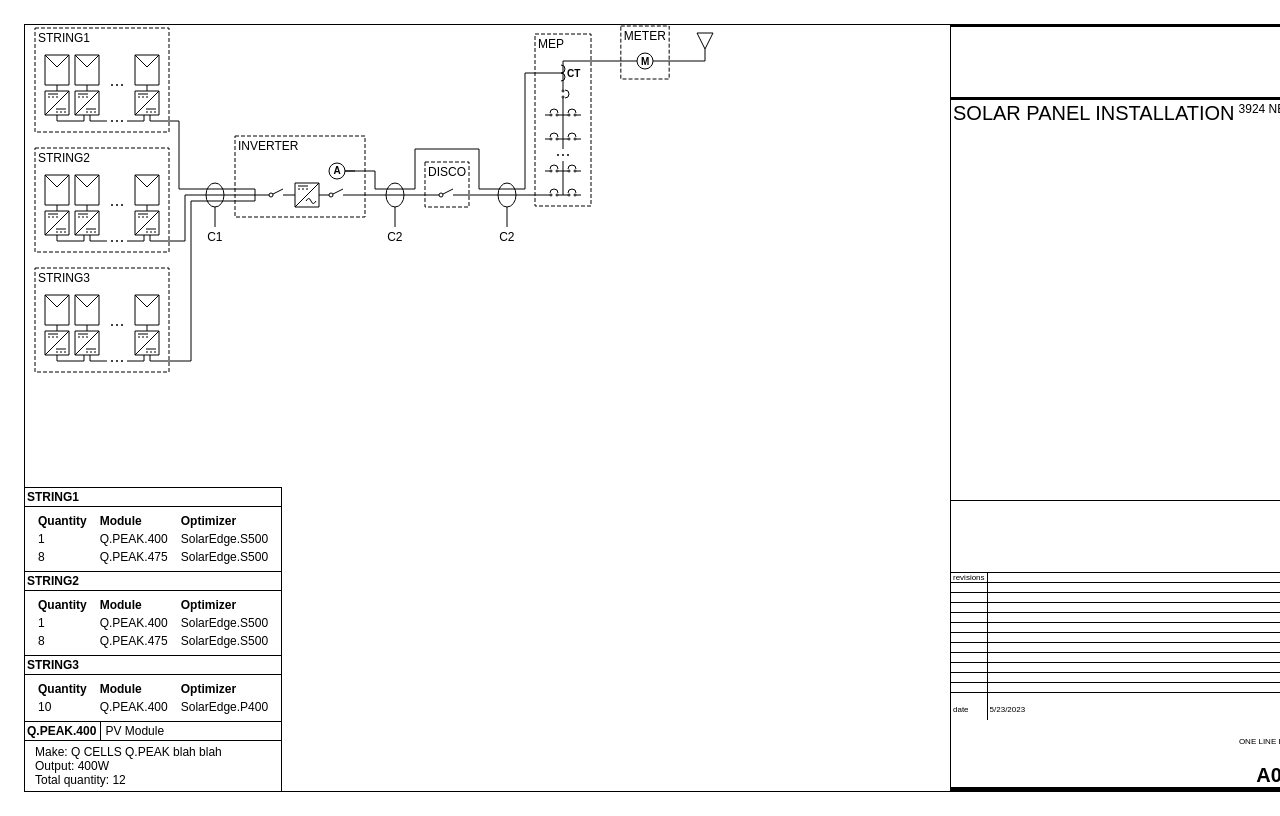
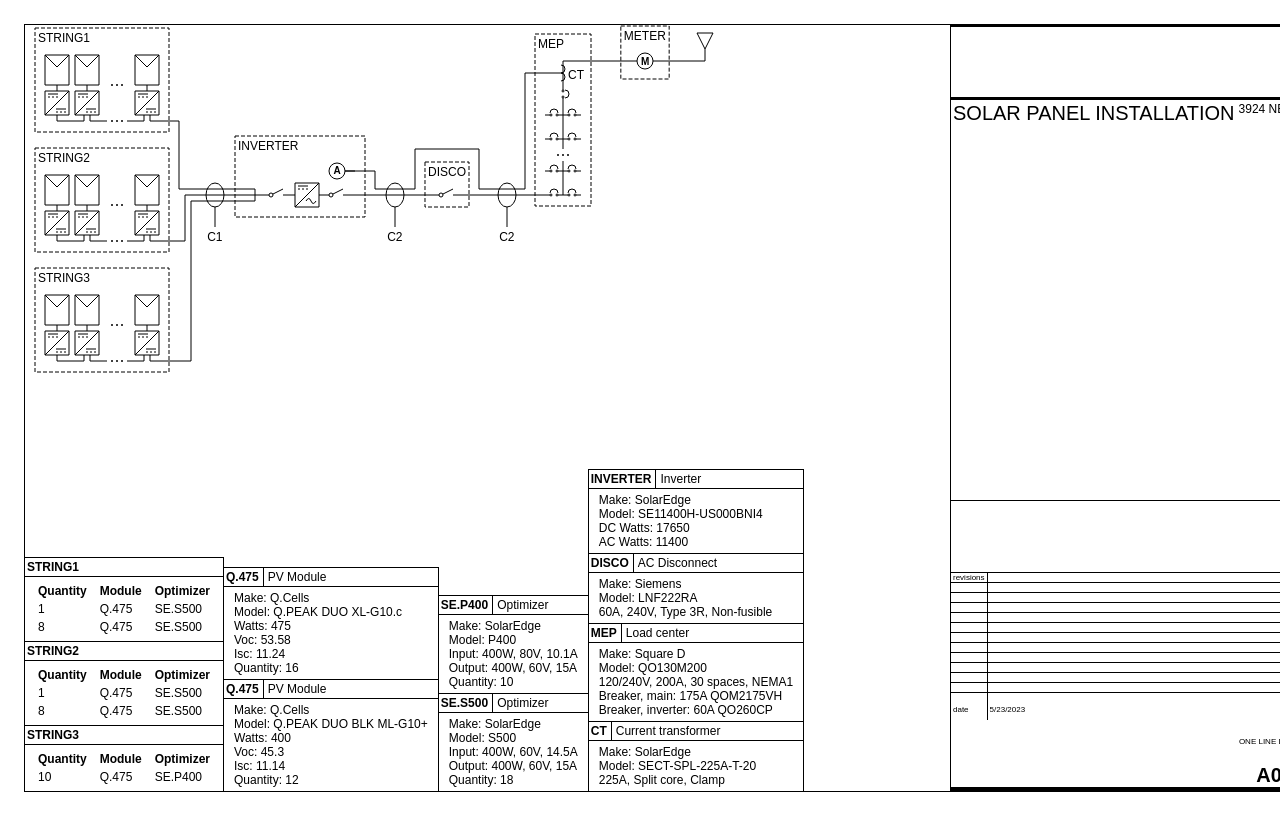
Before and after one commit to xmzt/solarplanr, a plain HTML site: page one.html in a window 1280 px wide. Shown: the top 816 px of the page. Drawn offline with Linux system fonts and the light colour scheme.

Commit message:
oneline and partCat changes

```diff
--- a/base.js
+++ b/base.js
@@ -58,7 +58,11 @@ function eleNuClas(tag, clas) {
     ele.classList.add(clas);
     return ele;
 }
-function eleNuClasAdd(tag, clas, dst) { return dst.appendChild(eleNuClas(tag, clas)); }
+function eleNuClasAdd(tag, clas, dst) {
+    const ele = dst.appendChild(document.createElement(tag));
+    ele.classList.add(clas);
+    return ele;
+}
 
 function temRoot(id) { return document.getElementById(id).content.firstElementChild; }
 function temClone(id) { return temRoot(id).cloneNode(/*deep=*/true); }
--- a/one.css
+++ b/one.css
@@ -27,8 +27,11 @@
 .symLab ._labId { padding:2px 2px 0px 2px; border:1px solid; }
 .symLab ._sym { margin-top:2px; }
 
-.desCol { position:absolute; bottom:0px; display:block flex; flex-flow: column nowrap; }
-.desBox { flex:0 0; border-right:1px solid; border-top:1px solid; }
+#desRow { height:100%; display:block flex; flex-flow: row nowrap; }
+.desCol { flex:0 0; display:block flex; flex-flow: column nowrap; }
+.desBox0 { flex:1 0; }
+
+.desBox { flex:0 0; margin:0 0 -1px -1px; border:1px solid; }
 .desBox > :nth-child(1) { border-bottom:1px solid; display:block flex; flex-flow:row nowrap; }
 .desBox > :nth-child(1) > :nth-child(1) { flex:0 0; padding:2px 4px 2px 2px; font-weight:bold; }
 .desBox > :nth-child(1) > :nth-child(2) { flex:1 0; border-left:1px solid; padding:2px 2px 2px 4px; }
--- a/one.html
+++ b/one.html
@@ -23,7 +23,7 @@
 <body id="oneBody" onload="oneBodyOnload()">
   <div id="oneBody0">
     <div id="oneMeat">
-      <div class="desCol"></div>
+      <div id="desRow"></div>
       <svg id="oneMeatSvg" fill="transparent" xmlns="http://www.w3.org/2000/svg">
 	<style>
 	  .label { font:normal 12px sans-serif; fill:black; }
@@ -56,7 +56,6 @@
 
 	  <symbol id="ctL_R8" overflow="visible">
 	    <path class="strok" d="M-2,-8 a1,1,0,0,1,0,8 a1,1,0,0,1,0,8" />
-	    <text class="symFont" x="4" y="4">CT</text>
 	  </symbol>
 
 	  <symbol id="dot3_12x2" overflow="visible">
@@ -113,7 +112,7 @@
 	    <path class="strok" d="M20,0 H0  m0,-6 h10 v12 h-10  M44,0 H50  M74,0 H80  M104,0 H110  M100,-24 H110" />
 	  </symbol>
 
-	  <symbol id="mep_36x134" overflow="visible">
+	  <symbol id="loadCenter_36x134" overflow="visible">
 	    <!-- linkFeed=18,0 linkOcpdLB=0,134 linkCt=18,12 -->
 	    <path class="strok" d="M18,0 V24  M18,42 V88 M18,100 V134" />
 	    <use href="#ocpdR_18x0" transform="matrix(0 1 -1 0 18 24)" />
@@ -176,7 +175,7 @@
     </div>
   </template>
 
-  <template id="desModule_tem">
+  <template id="partDesBox_tem">
     <div class="desBox">
       <div>
 	<div></div>
--- a/one.js
+++ b/one.js
@@ -58,6 +58,15 @@ function svgSetXYHref(ele, x, y, href) {
 //-----------------------------------------------------------------------------------------------------------------------
 // composite functions
 
+function partDesBox(dst, head0, head1, ...lineV) {
+    const box = dst.appendChild(temClone('partDesBox_tem'));
+    box.firstElementChild.firstElementChild.innerHTML = head0;
+    box.firstElementChild.children[1].innerHTML = head1;
+    for(const line of lineV)
+	eleNuAdd('div', box.children[1]).innerHTML = line;
+    return box;
+}
+
 function groupLabel(dst, r, pad, lab) {
     const b = svgAddNu(dst, 'rect');
     const t = svgAddText(dst, 'label', lab);
@@ -73,7 +82,7 @@ function groupLabel(dst, r, pad, lab) {
 	bw = bw1;
     }
     svgSetRectClas(b, bx, by, bw, bh, 'group');
-    svgSetXY(t, bx + tpad, by + tr.height, 'label');
+    svgSetXY(t, bx + tpad, by + tr.height);
 }
 
 function conduitLabel(dst, x, y, ry, lab) {
@@ -86,7 +95,44 @@ function conduitLabel(dst, x, y, ry, lab) {
     svgSetXY(t, x - 0.5*tr.width, y + tr.height);
 }
 
-function InverterGroup(dst, x, y, lab) {
+class PartN {
+    constructor(part) {
+	this.part = part;
+	this.n = 0;
+    }
+    inc(n) {
+	this.n += n;
+    }
+}
+
+class StringOptGroup {
+    constructor(one, dst, x, y, lab, ...nModOptV) {
+	groupLabel(dst, svgAddUseXYHref(dst, x, y, '#stringOpt_114x66').getBBox(), 10, lab);
+	this.one = one;
+	this.lab = lab;
+	this.linkR = [ x + 114, y + 66 ];
+	this.nModOptV = nModOptV;
+	for(const [n,mod,opt] of nModOptV) {
+	    this.one.modInc(mod, n);
+	    this.one.optInc(opt, n);
+	}
+    }
+
+    desBox(dst) {
+	const box = dst.appendChild(temClone('desStringOpt_tem'));
+	box.firstElementChild.firstElementChild.textContent = this.lab;
+	const tab = box.children[1];
+	for(const [n,mod,opt] of this.nModOptV) {
+	    const tr = tab.insertRow(-1);
+	    tr.insertCell(-1).textContent = n;
+	    tr.insertCell(-1).textContent = mod.nick;
+	    tr.insertCell(-1).textContent = opt.nick;
+	}
+    }
+}
+
+class InverterGroup {
+    constructor(dst, x, y, lab, part) {
 	groupLabel(dst, svgAddUseXYHref(dst, x, y, '#inverter_110x0').getBBox(), 10, lab);
 	this.lab = lab;
 	this.linkDc0 = [ x + 0, y - 6 ];
@@ -94,62 +140,129 @@ function InverterGroup(dst, x, y, lab) {
 	this.linkDc2 = [ x + 0, y + 6 ];
 	this.linkAc = [ x + 110, y + 0 ];
 	this.linkCt = [ x + 100, y - 24 ];
+	this.part = part;
     }
 
-function StringOptGroup(dst, x, y, lab) {
-    groupLabel(dst, svgAddUseXYHref(dst, x, y, '#stringOpt_114x66').getBBox(), 10, lab);
-    this.lab = lab;
-    this.linkR = [ x + 114, y + 66 ];
+    desBox(dst) {
+	partDesBox(dst, this.lab, 'Inverter',
+		   `Make: ${this.part.make}`,
+		   `Model: ${this.part.model}`,
+		   `DC Watts: ${this.part.dcWatts}`,
+		   `AC Watts: ${this.part.acWatts}`,
+
+		  );
+    }
 }
 
-function DiscoGroup(dst, x, y, lab) {
+class DiscoGroup {
+    constructor(dst, x, y, lab, part) {
 	groupLabel(dst, svgAddUseXYHref(dst, x, y, '#sw_24x0').getBBox(), 10, lab);
 	this.lab = lab;
 	this.linkL = [ x + 0, y + 0 ];
 	this.linkR = [ x + 24, y + 0 ];
+	this.part = part;
     }
 
-function MepGroup_36x134(dst, x, y, lab) {
-    groupLabel(dst, svgAddUseXYHref(dst, x, y, '#mep_36x134').getBBox(), 10, lab);
+    desBox(dst) {
+	partDesBox(dst, this.lab, 'AC Disconnect',
+		   `Make: ${this.part.make}`,
+		   `Model: ${this.part.model}`,
+		   this.part.boxDesc,
+		  );
+    }
+}
+
+class LoadCenterGroup {
+    constructor(dst, x, y, lab, part, ocpdMainA, ocpdMainPart, ocpdInvA, ocpdInvPart) {
+	groupLabel(dst, svgAddUseXYHref(dst, x, y, '#loadCenter_36x134').getBBox(), 10, lab);
 	this.lab = lab;
 	this.linkFeed = [ x + 18, y + 0 ];
 	this.linkOcpdLB = [ x + 0, y + 134 ];
 	this.linkCt = [ x + 18, y + 12 ];
+	this.part = part;
+	this.ocpdMainA = ocpdMainA;
+	this.ocpdMainPart = ocpdMainPart;
+	this.ocpdInvA = ocpdInvA;
+	this.ocpdInvPart = ocpdInvPart;
     }
 
-function MeterGroup(dst, x, y, lab) {
+    desBox(dst) {
+	partDesBox(dst, this.lab, 'Load center',
+		   `Make: ${this.part.make}`,
+		   `Model: ${this.part.model}`,
+		   this.part.boxDesc,
+		   `Breaker, main: ${this.ocpdMainA}A ${this.ocpdMainPart.model}`,
+		   `Breaker, inverter: ${this.ocpdInvA}A ${this.ocpdInvPart.model}`,
+		  );
+    }
+}
+
+class Ct {
+    constructor(dst, x, y, lab, part) {
+	svgAddUseXYHref(dst, x, y, '#ctL_R8');
+	const t = svgAddText(dst, 'label', lab);
+	const tr = t.getBBox();
+	const tpad = tr.height + tr.y;
+	svgSetXY(t, x + 2 + tpad, y - 0.5*tr.y);
+	this.lab = lab;
+	this.link = [ x - 2, y + 0 ];
+	this.part = part;
+    }
+
+    desBox(dst) {
+	partDesBox(dst, this.lab, 'Current transformer',
+		   `Make: ${this.part.make}`,
+		   `Model: ${this.part.model}`,
+		   this.part.boxDesc,
+		  );
+    }
+}
+
+class MeterGroup {
+    constructor(dst, x, y, lab) {
 	groupLabel(dst, svgAddUseXYHref(dst, x, y, '#meter_R8').getBBox(), 10, lab);
 	this.lab = lab;
 	this.linkL = [ x - 8, y + 0 ];
 	this.linkR = [ x + 8, y + 0 ];
     }
+}
 
-function Utility(dst, x, y) {
+class Utility {
+    constructor(dst, x, y) {
 	svgAddUseXYHref(dst, x, y, '#utility');
 	this.link = [ x, y ];
     }
+}
+
 
 //-----------------------------------------------------------------------------------------------------------------------
 // description boxes
 
-function desStringOpt(dst, lab, ...rowV) {
-    const box = dst.appendChild(temClone('desStringOpt_tem'));
-    box.firstElementChild.firstElementChild.textContent = lab;
-    const tab = box.children[1];
-    for(const [qty, mod, opt] of rowV) {
-	const tr = tab.insertRow(-1);
-	tr.insertCell(-1).textContent = qty;
-	tr.insertCell(-1).textContent = mod;
-	tr.insertCell(-1).textContent = opt;
-    }
+function modDesBox(dst, part, n) {
+    partDesBox(dst, part.nick, 'PV Module',
+	       `Make: ${part.make}`,
+	       `Model: ${part.model}`,
+	       `Watts: ${part.watts}`,
+	       `Voc: ${part.voc}`,
+	       `Isc: ${part.isc}`,
+	       `Quantity: ${n}`,
+	      );
 }
 
-function desModule(dst, lab, head, ...lineV) {
-    const box = dst.appendChild(temClone('desModule_tem'));
-    box.firstElementChild.firstElementChild.textContent = lab;
-    box.firstElementChild.children[1].innerHTML = head;
-    for(const line of lineV)
-	box.children[1].appendChild(document.createElement('div')).innerHTML = line;
+function optDesBox(dst, part, n) {
+    partDesBox(dst, part.nick, 'Optimizer',
+	       `Make: ${part.make}`,
+	       `Model: ${part.model}`,
+	       `Input: ${part.watts}W, ${part.vin}V, ${part.iin}A`,
+	       `Output: ${part.watts}W, ${part.vout}V, ${part.iout}A`,
+	       `Quantity: ${n}`,
+	      );
+}
+
+function desColNu(row) {
+    const col = eleNuClasAdd('div', 'desCol', desRow);
+    eleNuClasAdd('div', 'desBox0', col);
+    return col;
 }
 
 //-----------------------------------------------------------------------------------------------------------------------
@@ -159,7 +272,12 @@ class OneLine {
     constructor(div, svg) {
 	this.div = div;
 	this.svg = svg;
+	this.modNByPid = {};
+	this.optNByPid = {};
     }
+
+    modInc(mod, n) { (this.modNByPid[mod.id] ??= new PartN(mod)).inc(n); }
+    optInc(opt, n) { (this.optNByPid[opt.id] ??= new PartN(opt)).inc(n); }
 }
 
 //-----------------------------------------------------------------------------------------------------------------------
@@ -168,27 +286,26 @@ class OneLine {
 class SiteBOneLine extends OneLine {
     constructor(div, svg) {
 	super(div, svg);
-	this.partByLab = {
-	    M1: PanelQ400,
-	    M2: PanelQ475,
-	    O1: SolarEdgeP400,
-	    O2: SolarEdgeS500,
-	    I1: SolarEdgeSe11400h_us000bni4,
-	};
     }
 
     popu() {
 	let y = 30;
-	const s1 = new StringOptGroup(this.svg, 20, y, 'STRING1');
-	const s2 = new StringOptGroup(this.svg, 20, y += 120, 'STRING2');
-	const s3 = new StringOptGroup(this.svg, 20, y += 120, 'STRING3');
+	const s1 = new StringOptGroup(this, this.svg, 20, y, 'STRING1',
+				      [ 1, PanelQ400, SolarEdgeS500 ],
+				      [ 8, PanelQ475, SolarEdgeS500 ]);
+	const s2 = new StringOptGroup(this, this.svg, 20, y += 120, 'STRING2',
+				      [ 1, PanelQ400, SolarEdgeS500 ],
+				      [ 8, PanelQ475, SolarEdgeS500 ]);
+	const s3 = new StringOptGroup(this, this.svg, 20, y += 120, 'STRING3',
+				      [ 10, PanelQ400, SolarEdgeP400 ]);
 	const utility = new Utility(this.svg, 680, 24);
 	const meter = new MeterGroup(this.svg, 620, y = 36, 'METER');
-	const mep = new MepGroup_36x134(this.svg, 520, y, 'MEP');
-	const disco = new DiscoGroup(this.svg, 410, y = mep.linkOcpdLB[1], 'DISCO');
-	const inv = new InverterGroup(this.svg, 220, y, 'INVERTER');
+	const mep = new LoadCenterGroup(this.svg, 520, y, 'MEP', LoadCenterSquaredQO130M200,
+					175, Breaker_QOM2175VH, 60, Breaker_QO260CP);
+	const disco = new DiscoGroup(this.svg, 410, y = mep.linkOcpdLB[1], 'DISCO', DisconnectLnf222ra);
+	const inv = new InverterGroup(this.svg, 220, y, 'INVERTER', SolarEdgeSe11400h_us000bni4);
 
-	svgSetXYHref(svgAddNu(this.svg, 'use'), mep.linkCt[0], mep.linkCt[1], '#ctL_R8');
+	const ct = new Ct(this.svg, mep.linkCt[0], mep.linkCt[1], 'CT', SolarEdgeCt225);
 
 	svgSetDClas(svgAddNu(this.svg, 'path')
 		    , `M${s1.linkR[0]},${s1.linkR[1]} h20 V${inv.linkDc0[1]} H${inv.linkDc0[0]}`
@@ -206,16 +323,25 @@ class SiteBOneLine extends OneLine {
 	conduitLabel(this.svg, inv.linkAc[0] + 40, inv.linkAc[1], 12, 'C2');
 	conduitLabel(this.svg, disco.linkR[0] + 48, disco.linkR[1], 12, 'C2');
 
-	const col = this.div.querySelector('.desCol');
-	desStringOpt(col, s1.lab, [ 1, 'Q.PEAK.400', 'SolarEdge.S500' ], [ 8, 'Q.PEAK.475', 'SolarEdge.S500' ]);
-	desStringOpt(col, s2.lab, [ 1, 'Q.PEAK.400', 'SolarEdge.S500' ], [ 8, 'Q.PEAK.475', 'SolarEdge.S500' ]);
-	desStringOpt(col, s3.lab, [ 10, 'Q.PEAK.400', 'SolarEdge.P400' ]);
+	const desRow = document.getElementById('desRow');
 
-	desModule(col, 'Q.PEAK.400', 'PV Module',
-		  'Make: Q CELLS Q.PEAK blah blah',
-		  'Output: 400W',
-		  'Total quantity: 12');
+	let col = desColNu(desRow);
+	for(const s of [s1,s2,s3])
+	    s.desBox(col);
 
+	col = desColNu(desRow);
+	for(const partN of Object.values(this.modNByPid))
+	    modDesBox(col, partN.part, partN.n);
+
+	col = desColNu(desRow);
+	for(const partN of Object.values(this.optNByPid))
+	    optDesBox(col, partN.part, partN.n);
+
+	col = desColNu(desRow);
+	inv.desBox(col);
+	disco.desBox(col);
+	mep.desBox(col);
+	ct.desBox(col);
 
 
     }
--- a/part.js
+++ b/part.js
@@ -236,6 +236,32 @@ class PanelOrient {
     }
 }
 
+class BreakerPart extends ModelPart {
+    constructor(nick, make, model, more) {
+	super(nick, make, model, more);
+    }
+
+    descFill(dst) { dst.innerHTML = `${this.make} ${this.model} ${this.more} [Breaker]`; }
+}
+
+class CtPart extends ModelPart {
+    constructor(nick, make, model, more, boxDesc) {
+	super(nick, make, model, more);
+	this.boxDesc = boxDesc;
+    }
+
+    descFill(dst) { dst.innerHTML = `${this.make} ${this.model} ${this.more} [CT]`; }
+}
+
+class DisconnectPart extends ModelPart {
+    constructor(nick, make, model, more, boxDesc) {
+	super(nick, make, model, more);
+	this.boxDesc = boxDesc;
+    }
+
+    descFill(dst) { dst.innerHTML = `${this.make} ${this.model} ${this.more} [Disconnect]`; }
+}
+
 class InverterPart extends ModelPart {
     constructor(nick, make, model, more, acWatts, dcWatts) {
 	super(nick, make, model, more);
@@ -245,6 +271,18 @@ class InverterPart extends ModelPart {
 
     descFill(dst) { dst.innerHTML = `${this.make} ${this.model} ${this.more} [Inverter]`; }
 }
+
+class LoadCenterPart extends ModelPart {
+    constructor(nick, make, model, more, boxDesc, busA, accept) {
+	super(nick, make, model, more);
+	this.boxDesc = boxDesc;
+	this.busA = busA;
+	this.accept = accept;
+    }
+
+    descFill(dst) { dst.innerHTML = `${this.make} ${this.model} ${this.more} [Load center]`; }
+}
+
 class OptimizerPart extends ModelPart {
     constructor(nick, make, model, more, watts, vin, iin, vout, iout) {
 	super(nick, make, model, more);
--- a/partCatHtml.js
+++ b/partCatHtml.js
@@ -1,4 +1,4 @@
-//include partCatHtml.js
+//include partCat.js
 
 class PartCatTabSource {
     constructor(id, pos, tot) {
--- a/sys.js
+++ b/sys.js
@@ -48,9 +48,7 @@ class SysPartTab extends PartTab {
     }
 
     statusErr(msgHtml) {
-	const div = this.totStatusElem.appendChild(document.createElement('div'));
-	div.classList.add('err');
-	div.innerHTML = msgHtml;
+	eleNuClasAdd('div', 'err', this.totStatusElem).innerHTML = msgHtml;
     }
 }
 
--- a/ui.js
+++ b/ui.js
@@ -11,7 +11,7 @@ var InvsysClasByIdHtml;
 // helpers
 
 function uiOptionElem(idHtml) {
-    const option = document.createElement('option');
+    const option = eleNu('option');
     option.value = idHtml;
     option.innerHTML = idHtml;
     return option;
```
Also changed, not shown: partCat.js (+34 -13 lines). Lines whose indentation alone changed are shown as unchanged.
